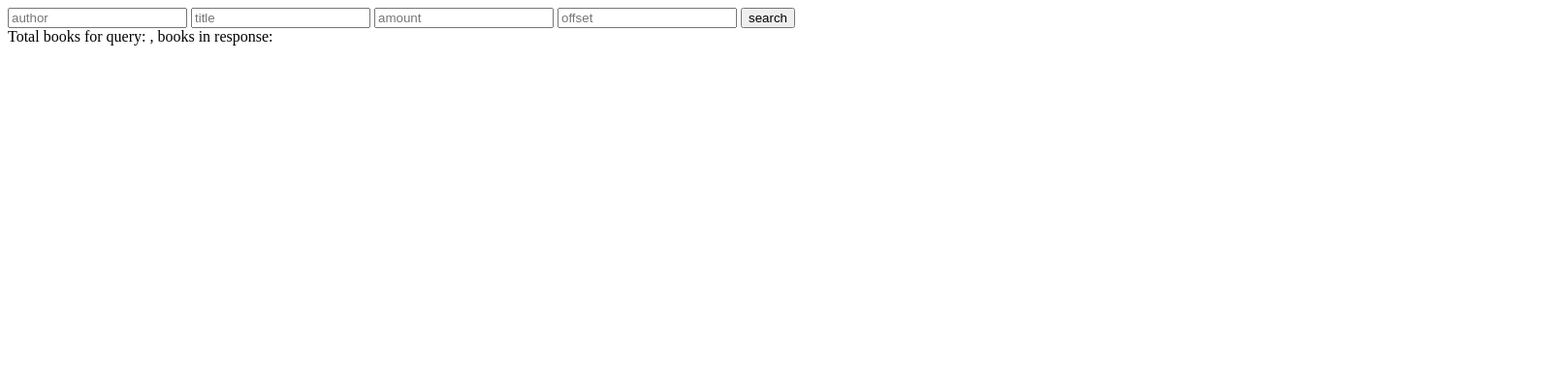
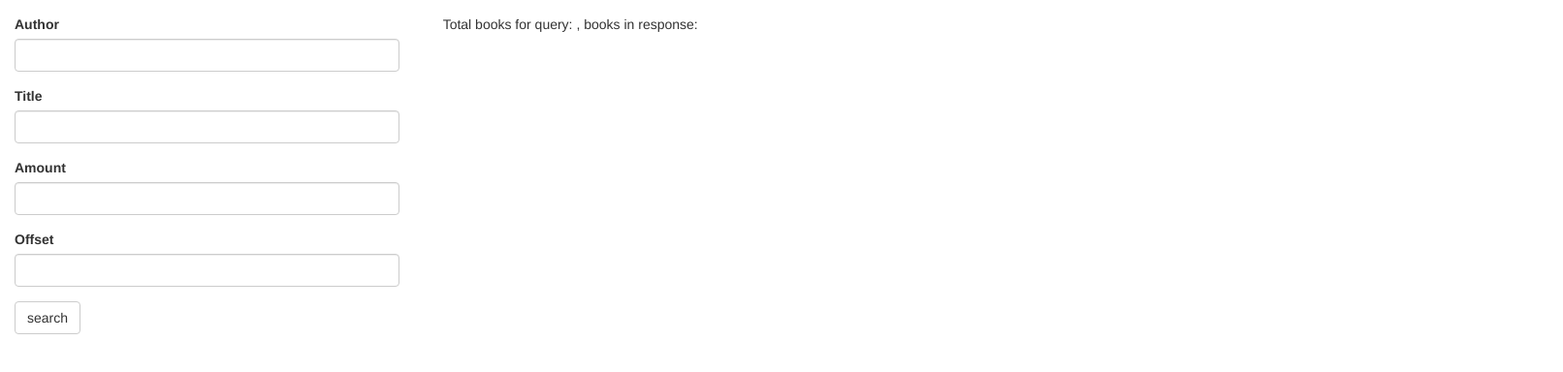
Before and after one commit to 102/opac-api, a plain HTML site: page app/static/index.html in a window 1280 px wide. Shown: the whole page at 97% size, 1612 px wide, since content can reach past the window. Drawn offline with nearby package versions, Linux system fonts and the light colour scheme.

Commit message:
Update view of search page

```diff
--- a/app/static/index.html
+++ b/app/static/index.html
@@ -4,23 +4,47 @@
     <meta charset="UTF-8">
     <title>OPAC</title>
     <script src="https://cdnjs.cloudflare.com/ajax/libs/jquery/2.2.3/jquery.min.js"></script>
+    <script src="https://cdnjs.cloudflare.com/ajax/libs/twitter-bootstrap/3.3.6/js/bootstrap.js"></script>
+    <link rel="stylesheet" href="https://cdnjs.cloudflare.com/ajax/libs/twitter-bootstrap/3.3.6/css/bootstrap.css">
 </head>
 <body>
-<div class="container">
-    <form>
-        <input type="text" class="author" placeholder="author" data-name="author">
-        <input type="text" class="title" placeholder="title" data-name="title">
-        <input type="number" class="amount" min="0" placeholder="amount" data-name="amount">
-        <input type="number" class="offset" min="0" placeholder="offset" data-name="offset">
-        <button class="search">search</button>
-    </form>
-    <div class="books-list">
-        <div class="response-data">
-            Total books for query: <span class="total"></span>,
-            books in response: <span class="amount-in-response"></span>
+<div class="container-fluid" style="padding-top: 15px;">
+    <div class="row">
+        <div class="col-xs-4">
+            <form>
+                <div class="form-group">
+                    <label>Author</label>
+                    <input type="text" class="author form-control" data-name="author"/>
+                </div>
+                <div class="form-group">
+                    <label>Title</label>
+                    <input type="text" class="title form-control" data-name="title">
+                </div>
+                <div class="form-group">
+                    <label>Amount</label>
+                    <input type="number" class="amount form-control" min="0" data-name="amount"></div>
+                <div class="form-group">
+                    <label>Offset</label>
+                    <input type="number" class="offset form-control" min="0" data-name="offset"></div>
+                <button class="search btn btn-default">search</button>
+            </form>
         </div>
-        <ul></ul>
+
+
+        <div class="col-xs-8">
+            <div class="books-list container">
+                <div class="response-data">
+                    Total books for query: <span class="total"></span>,
+                    books in response: <span class="amount-in-response"></span>
+                </div>
+                <ol></ol>
+            </div>
+        </div>
+
     </div>
+
+
+</div>
 </div>
 <script type="text/javascript">
     (function () {
@@ -37,9 +61,9 @@
             $.get('api?' + $.param(params), function (response) {
                 $('.response-data .total').text(response.amount_of_books_for_query);
                 $('.response-data .amount-in-response').text(response.amount_of_books_in_response);
-                $('.books-list ul').html(null);
+                $('.books-list ol').html(null);
                 response.books.forEach(function (book) {
-                    $('.books-list ul').append(`<li>${book}</li>`);
+                    $('.books-list ol').append(`<li>${book}</li>`);
                 })
             })
         })
```
